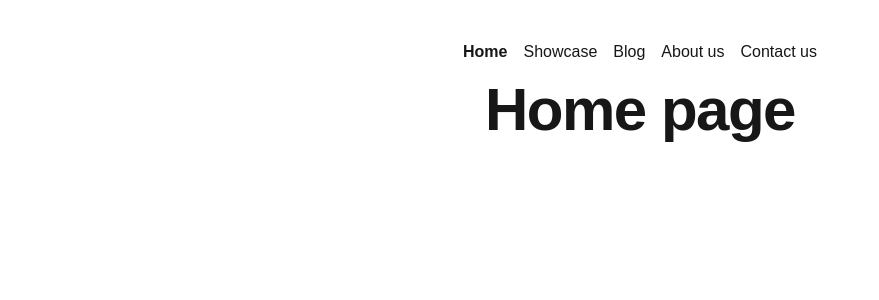
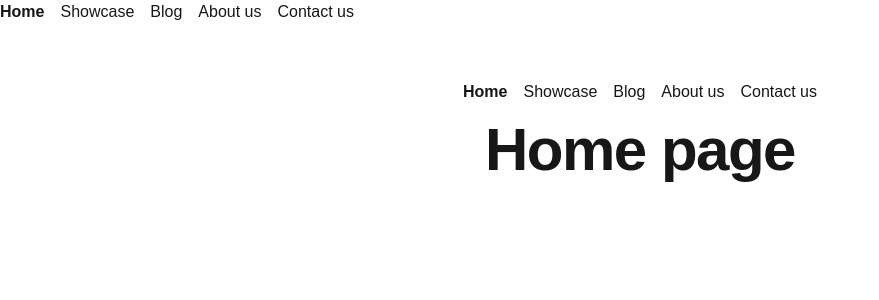
Before and after one commit to kula124p/deploy-me, a Next.js app: page / in a window 1280 px wide. Shown: the top 300 px of the page, without its empty margins (0-879 px from the left). Built offline with nearby package versions, Linux system fonts and the light colour scheme.

Commit message:
Refactor layout component to include navigation

```diff
--- a/src/app/layout.tsx
+++ b/src/app/layout.tsx
@@ -1,6 +1,7 @@
 import type { Metadata } from "next";
 import localFont from "next/font/local";
 import "./globals.css";
+import { Navigation } from "@/components/navigation";
 
 const geistSans = localFont({
   src: "./fonts/GeistVF.woff",
@@ -28,6 +29,7 @@ export default function RootLayout({
       <body
         className={`${geistSans.variable} ${geistMono.variable} antialiased`}
       >
+        <Navigation />
         {children}
       </body>
     </html>
```
